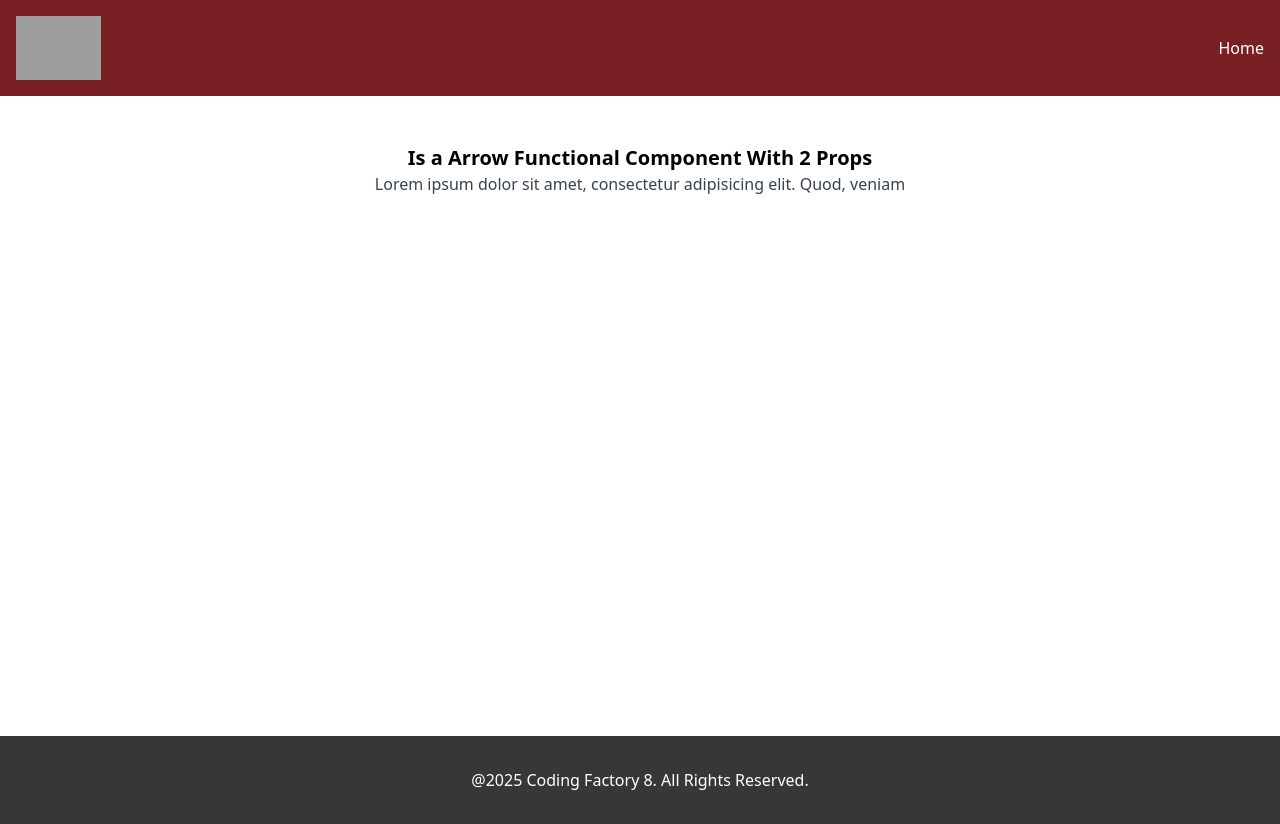
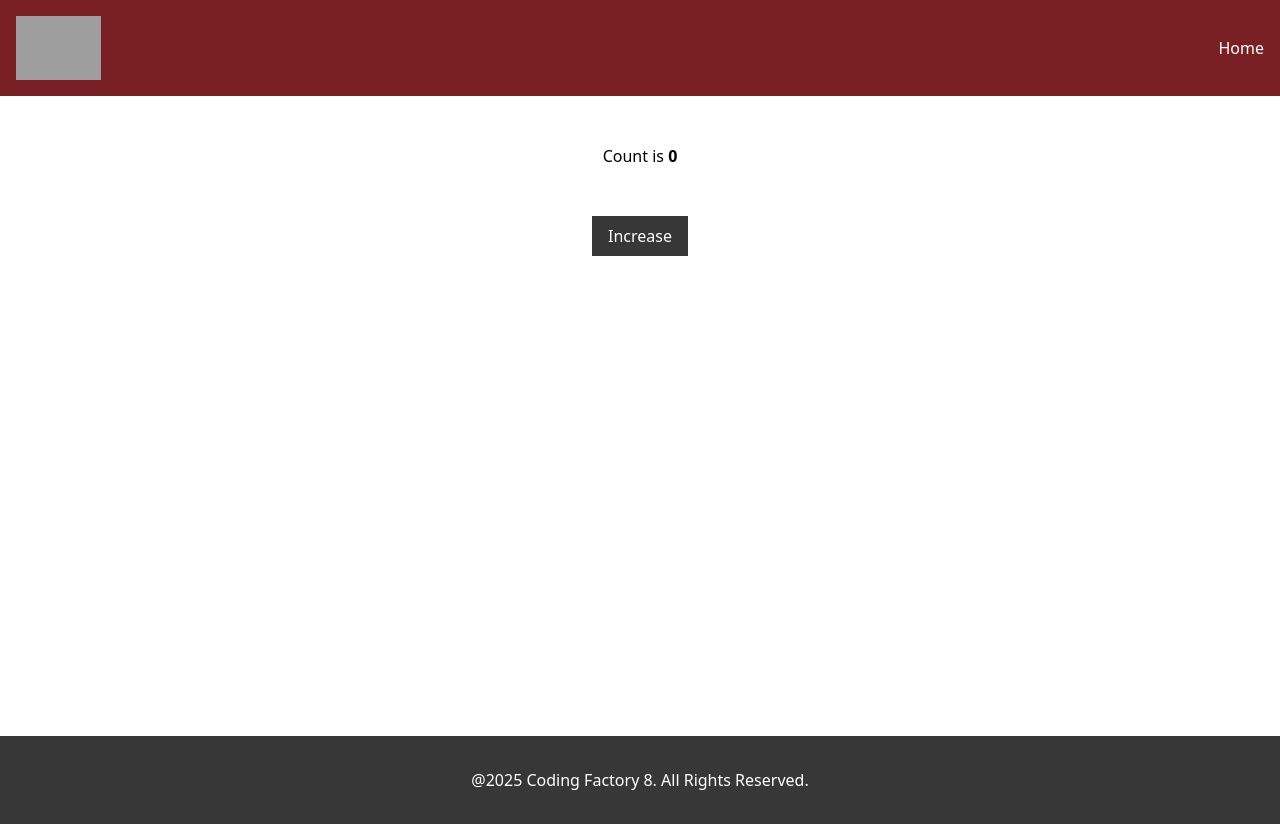
Before and after one commit to Grego-K/cf8-react-intro, a React app: page / in a window 1280 px wide. Built offline with nearby package versions, Linux system fonts and the light colour scheme; grey boxes are pictures that could not be loaded; the HTML template or start-up script is replaced by a standard one.

Commit message:
feat: add ClassComponentWithState and ClassComponentWithState components

```diff
--- a/src/App.tsx
+++ b/src/App.tsx
@@ -3,9 +3,11 @@
 // import FunctionalComponent from "./components/FunctionalComponent.tsx";
 // import ArrowFunctionalComponent from "./components/ArrowFunctionalComponent.tsx";
 //import ArrowFunctionalComponentWithProps from "./components/ArrowFunctionalComponentWithProps.tsx";
-import ArrowFunctionalComponentWithPropsType from "./components/ArrowFunctionalComponentWithPropsType.tsx";
+//import ArrowFunctionalComponentWithPropsType from "./components/ArrowFunctionalComponentWithPropsType.tsx";
 // import Card from "./components/Card.tsx";
 import Layout from "./components/Layout.tsx";
+// import FunctionalComponentWithState from "./components/FunctionalComponentWithState.tsx";
+import ClassComponentWithState from "./components/ClassComponentWithState.tsx";
 
 function App() {
 
@@ -25,10 +27,13 @@
         {/*</Card>*/}
         <Layout>
 
-                <ArrowFunctionalComponentWithPropsType
-                    title="Is a Arrow Functional Component With 2 Props"
-                    description="Lorem ipsum dolor sit amet, consectetur adipisicing elit. Quod, veniam"
-                />
+                {/*<ArrowFunctionalComponentWithPropsType*/}
+                {/*    title="Is a Arrow Functional Component With 2 Props"*/}
+                {/*    description="Lorem ipsum dolor sit amet, consectetur adipisicing elit. Quod, veniam"*/}
+                {/*/>*/}
+
+            {/*<FunctionalComponentWithState />*/}
+            <ClassComponentWithState />
 
         </Layout>
 
--- /dev/null
+++ b/src/components/ClassComponentWithState.tsx
@@ -0,0 +1,34 @@
+import { Component } from "react";
+
+type Props = object;
+
+type State = {
+    count: number;
+};
+
+class ClassComponentWithState extends Component<Props, State> {
+    constructor(props: Props){
+        super(props);
+        this.state = { count: 0 };
+    }
+    increase = () => {
+        this.setState({count: this.state.count + 1 });
+    }
+    render() {
+        return (
+            <>
+                <h1 className="text-center my-12">Count is <strong>{this.state.count}</strong></h1>
+                <div className="text-center">
+                    <button
+                        className="bg-cf-dark-gray text-white py-2 px-4"
+                        onClick={this.increase}
+                    >
+                        Increase
+                    </button>
+                </div>
+            </>
+        )
+    }
+}
+
+export default ClassComponentWithState;
--- /dev/null
+++ b/src/components/FunctionalComponentWithState.tsx
@@ -0,0 +1,24 @@
+import {useState} from 'react';
+
+const FunctionalComponentWithState = () => {
+    const [count, setCount] = useState(0);
+
+    const increaseCount = () => {
+        setCount(count + 1);
+    }
+
+    return (
+        <>
+            <h1 className="text-center my-12">Count is <strong>{count}</strong></h1>
+            <div className="text-center">
+                <button
+                    className="bg-cf-dark-gray text-white py-2 px-4"
+                    onClick={increaseCount}
+                >
+                    Increase
+                </button>
+            </div>
+        </>
+    )
+}
+export default FunctionalComponentWithState;
```
